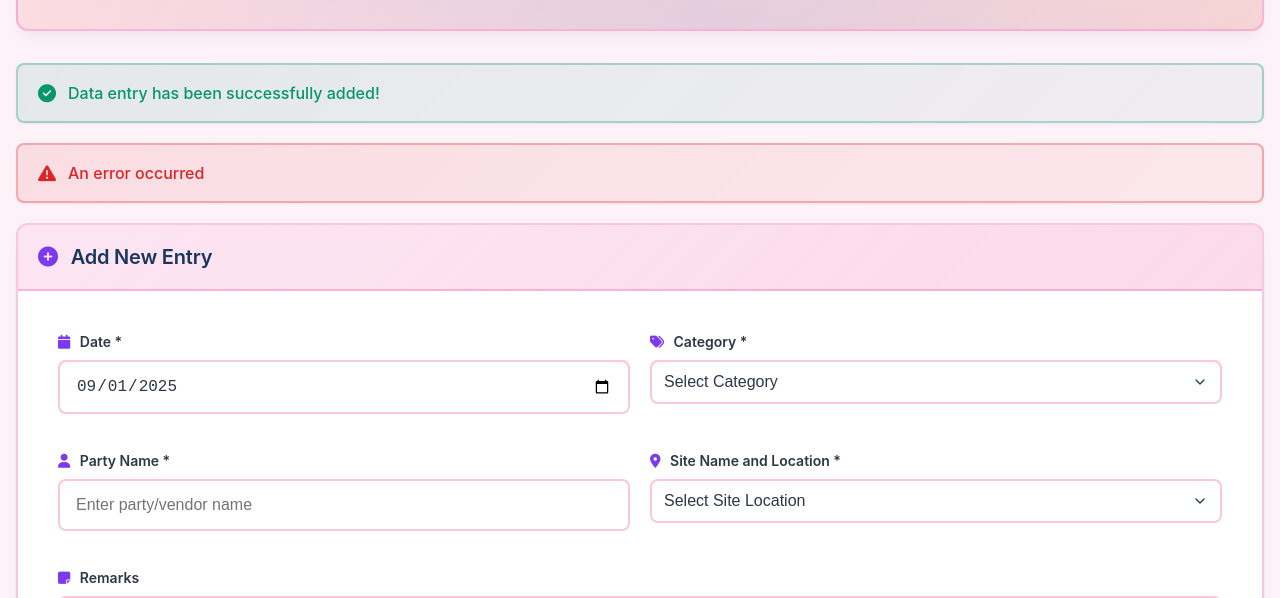
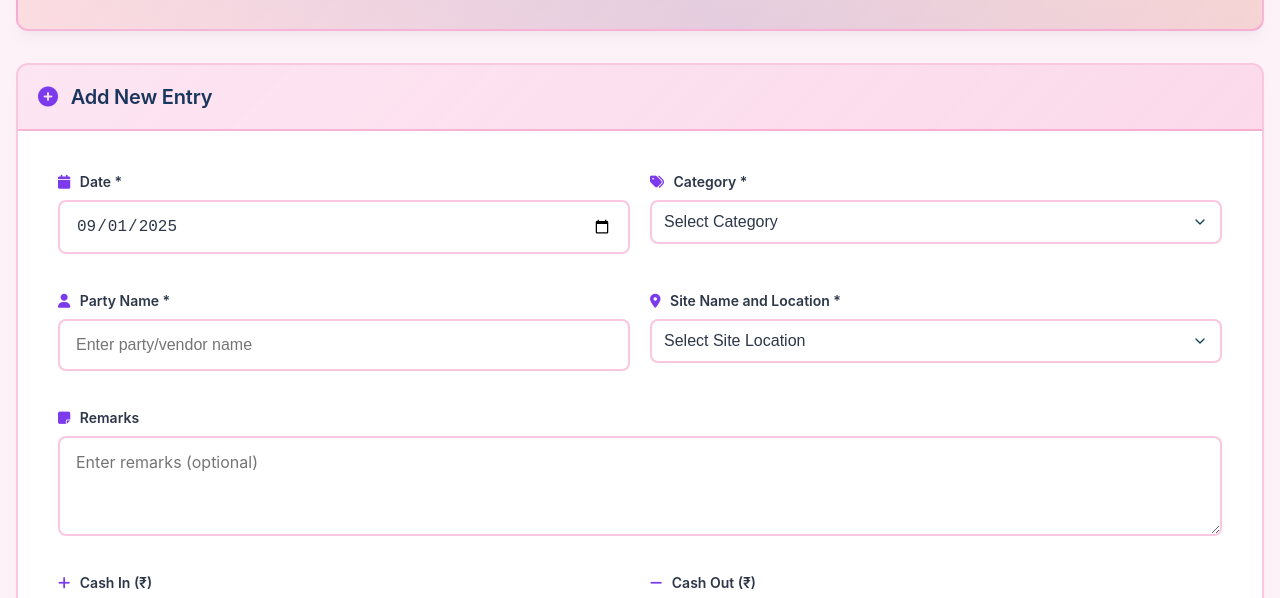
Before and after one commit to praphulelectrical/VASTECH-DATA, a plain HTML site: page index.html in a window 1280 px wide. Shown: the part 149-747 px from the top of the page. Drawn offline with Linux system fonts and the light colour scheme.

Commit message:
Update index.html

```diff
--- a/index.html
+++ b/index.html
@@ -27,18 +27,6 @@
                 Construction Data Management System
             </p>
         </header>
-
-        <!-- Success/Error Messages -->
-        <div id="successMessage" class="alert alert--success hidden">
-            <i class="fas fa-check-circle"></i>
-            <span class="alert__text">Data entry has been successfully added!</span>
-        </div>
-
-        <div id="errorMessage" class="alert alert--error hidden">
-            <i class="fas fa-exclamation-triangle"></i>
-            <span class="alert__text" id="errorText">An error occurred</span>
-        </div>
-
         <!-- Data Entry Form -->
         <div class="card form-card">
             <div class="card__header">
```
